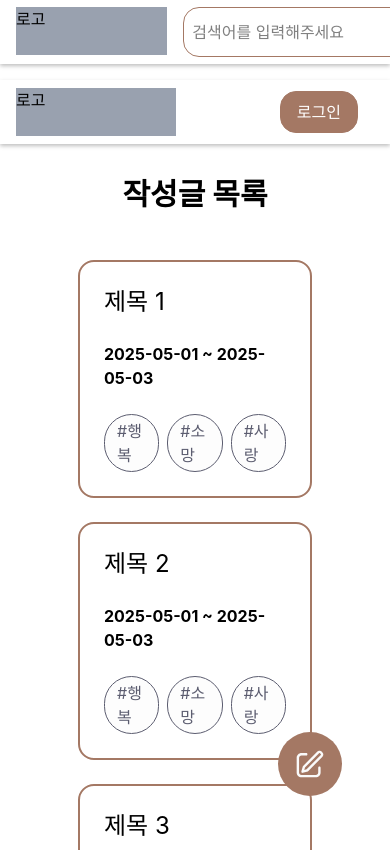
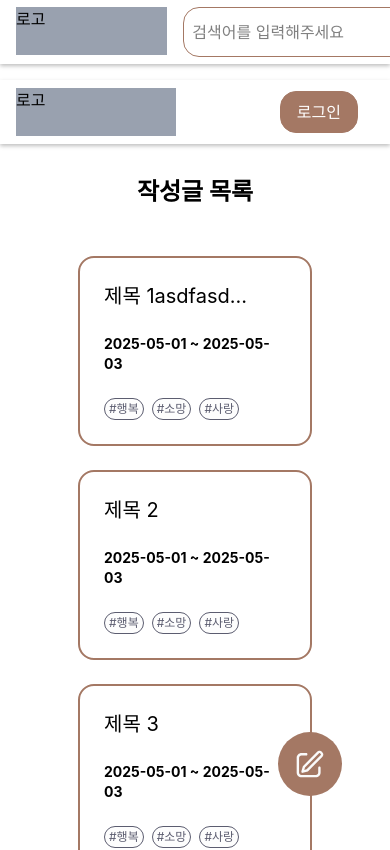
Before and after one commit to P-Room/P-Room, a Next.js app: page /resume-list in a window 390 px wide. Shown: the top 850 px of the page. Built offline with nearby package versions, Linux system fonts and the light colour scheme.

Commit message:
[STYLE] : 작성한 자소서 목록 반응형 디자인 설계

```diff
--- a/src/app/resume-list/page.tsx
+++ b/src/app/resume-list/page.tsx
@@ -5,12 +5,17 @@ import { tm } from '@/utils/tw-merge'
 function ResumeList() {
   return (
     <>
-      <h1 className={tm('text-center font-bold text-3xl', 'mt-8 mb-12')}>
+      <h1
+        className={tm(
+          'text-center font-bold md:text-3xl text-2xl',
+          'mt-8 mb-12'
+        )}
+      >
         작성글 목록
       </h1>
       <div className={tm('flex flex-col gap-6 mb-10')}>
         <ResumeListItem
-          title="제목 1"
+          title="제목 1asdfasdfawefasdfzsdvaselufhjal;kjf;zlkxjvloiuwaen.fkjznxdl;ofihjawep;oifj.zlkdjf"
           duedate={['2025-05-01', '2025-05-03']}
           hashtag={['행복', '소망', '사랑']}
         />
--- a/src/components/ResumeListItem.tsx
+++ b/src/components/ResumeListItem.tsx
@@ -33,19 +33,22 @@ function ResumeListItem({
       {/* 현재 제목만 클릭해야만 링크를 이동할 수 있는 형태 */}
       <button
         type="button"
-        className="text-left text-2xl cursor-pointer"
+        className={tm(
+          'text-left md:text-2xl text-xl cursor-pointer',
+          'w-4/5 truncate'
+        )}
         onClick={handleMoveDetail}
       >
         {title}
       </button>
-      <p className="font-bold">{`${duedate[0]} ~ ${duedate[1]}`}</p>
+      <p className="font-bold md:text-base text-sm">{`${duedate[0]} ~ ${duedate[1]}`}</p>
       <div className="flex flex-row gap-2">
         {hashtag.map((item, index) => (
           <span
             className={tm(
               'bg-hashbg border-secondary border-1 rounded-full',
-              'px-3 py-1',
-              'text-secondary'
+              'md:px-3 md:py-1 px-1 py-0.5',
+              'text-secondary md:text-base text-xs'
             )}
             key={item + index}
           >
```
